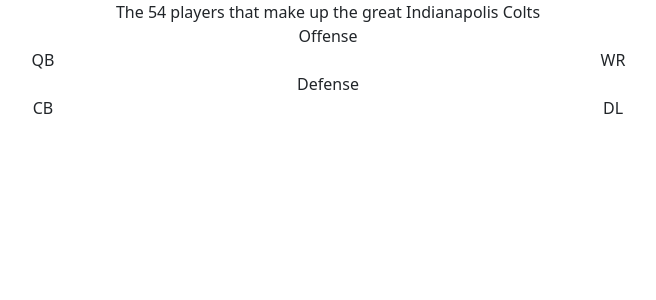
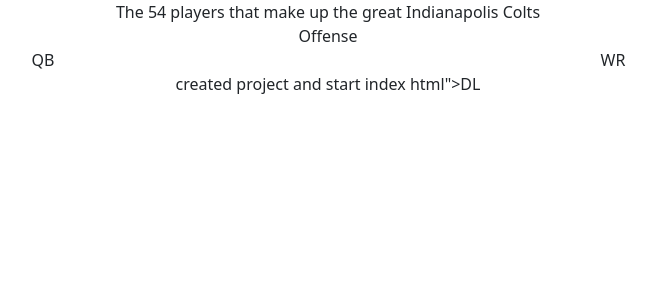
Before and after one commit to joaofrobalo/colts, a Django app: page /roster/ in a window 1280 px wide. Shown: the part 56-356 px from the top of the page, without its empty margins (312-968 px from the left). Run offline with Django 4.2, Linux system fonts and the light colour scheme.

Commit message:
dumb draft

```diff
--- a/colts/roster/templates/roster/index.html
+++ b/colts/roster/templates/roster/index.html
@@ -31,12 +31,7 @@
             <div class="row">
                 <div class="col">QB</div>
                 <div class="col">WR</div>
-            </div>
-        </div>
-        <div class="col">Defense
-            <div class="row">
-                <div class="col">CB</div>
-                <div class="col">DL</div>
+            </div>created project and start index html">DL</div>
             </div>
         </div>
     </div>
```
Also changed, not shown: 1 other file.
